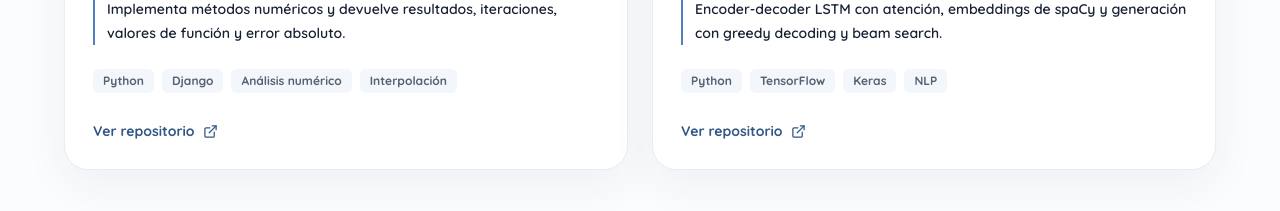
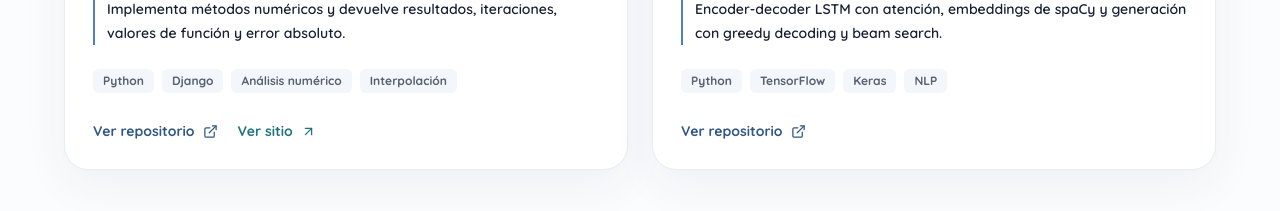
Before and after one commit to Jhonnathan93/Portfolio, a React (Vite) app: page / in a window 1280 px wide. Shown: the part 4380-4591 px from the top of the page. Built offline with nearby package versions, Linux system fonts and the light colour scheme; a web font is replaced by a local one.

Commit message:
Add demo link for Numerical Analysis Calculator project

```diff
--- a/src/App.tsx
+++ b/src/App.tsx
@@ -162,6 +162,7 @@ const projects = [
     impact: 'Implementa métodos numéricos y devuelve resultados, iteraciones, valores de función y error absoluto.',
     tags: ['Python', 'Django', 'Análisis numérico', 'Interpolación'],
     link: 'https://github.com/Jhonnathan93/numerical-analysis-calculator',
+    demo: 'https://numerical-analysis-calculator.vercel.app/',
     color: 'bg-[#f8ffd9]',
     accent: 'bg-[#e2ff58]',
   },
```
